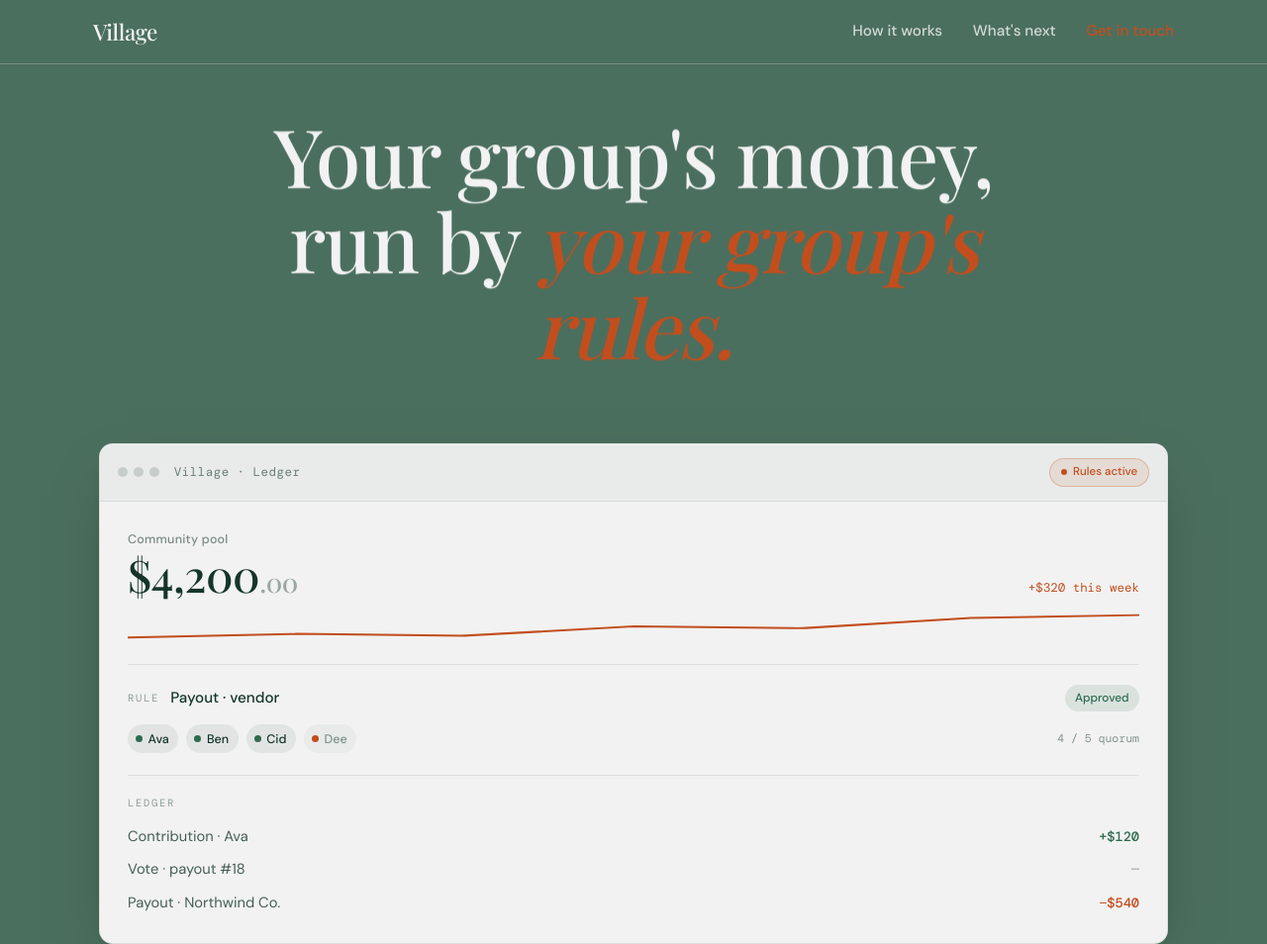
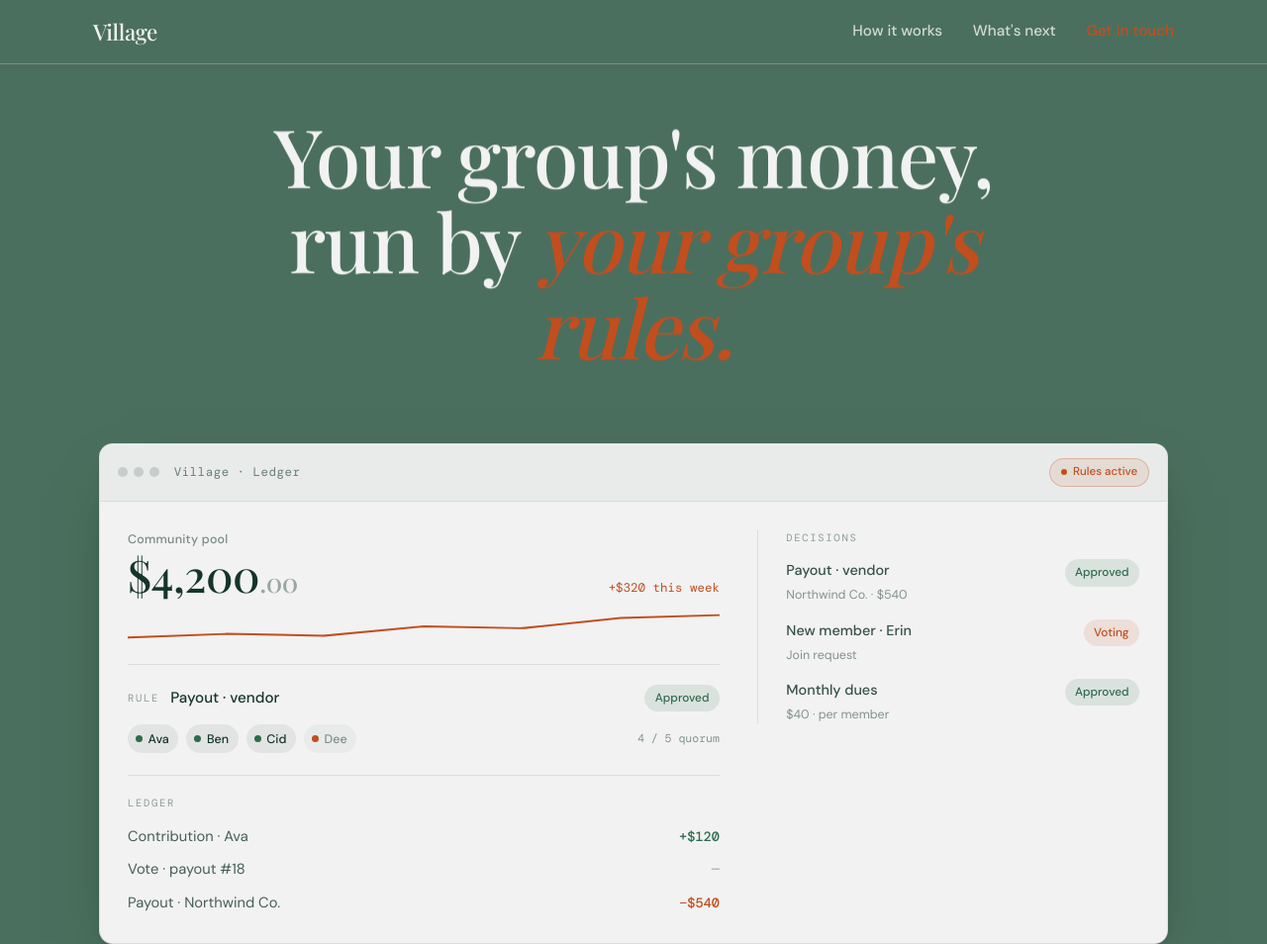
Before and after one commit to mirandahectora/village-website-new, a plain HTML site: page index.html in a window 1280 px wide. Shown: the top 954 px of the page at 99% size. Drawn offline with nearby package versions, Linux system fonts and the light colour scheme.

Commit message:
Single-column intro, add hero Decisions column, trim footer links
Co-Authored-By: Claude Opus 4.8 <noreply@anthropic.com>

```diff
--- a/index.html
+++ b/index.html
@@ -180,6 +180,24 @@ section[id]{scroll-margin-top:72px}
 }
 .mock__pill::before{content:"";width:6px;height:6px;border-radius:50%;background:var(--terracotta)}
 .mock__body{padding:clamp(1.15rem,3vw,1.75rem);display:grid;gap:1.35rem}
+.mock__main{display:grid;gap:1.35rem;align-content:start}
+@media (min-width:760px){
+  .mock__body{grid-template-columns:1.55fr 1fr;gap:clamp(1.5rem,3vw,2.5rem);align-items:start}
+}
+
+/* decisions column (right side of hero mockup) */
+.mock__decisions ul{list-style:none;margin:.85rem 0 0;padding:0;display:grid;gap:.9rem}
+.mock__dec{display:flex;align-items:flex-start;justify-content:space-between;gap:.85rem}
+.mock__dec-info{display:flex;flex-direction:column;gap:.15rem}
+.mock__dec-name{font-family:var(--body);font-size:.9rem;font-weight:500;color:rgba(21,53,42,.85)}
+.mock__dec-meta{font-family:var(--body);font-size:.78rem;color:rgba(21,53,42,.5)}
+.mock__status.is-pending{color:var(--terracotta);background:rgba(194,78,30,.12)}
+@media (min-width:760px){
+  .mock__decisions{border-left:1px solid rgba(21,53,42,.1);padding-left:clamp(1.25rem,2.5vw,1.75rem)}
+}
+@media (max-width:759px){
+  .mock__decisions{border-top:1px solid rgba(21,53,42,.1);padding-top:1.2rem}
+}
 
 .mock__balance{
   display:grid;grid-template-columns:1fr auto;align-items:end;
@@ -257,11 +275,8 @@ section[id]{scroll-margin-top:72px}
 .intro{padding-block:clamp(3.5rem,8vw,6rem)}
 .intro__text{
   color:var(--ink-70);
-  max-width:80ch;
+  max-width:68ch;
   font-size:clamp(1.05rem,1rem + .3vw,1.2rem);
-}
-@media (min-width:900px){
-  .intro__text{columns:2;column-gap:3.5rem}
 }
 
 /* ---------- how it works ---------- */
@@ -418,6 +433,7 @@ section[id]{scroll-margin-top:72px}
           <span class="mock__pill">Rules active</span>
         </div>
         <div class="mock__body">
+          <div class="mock__main">
             <div class="mock__balance">
               <div>
                 <p class="mock__label">Community pool</p>
@@ -452,6 +468,34 @@ section[id]{scroll-margin-top:72px}
                 <li><span>Payout · Northwind Co.</span><b class="neg">−$540</b></li>
               </ul>
             </div>
+          </div>
+
+          <aside class="mock__decisions">
+            <p class="mock__tag">Decisions</p>
+            <ul>
+              <li class="mock__dec">
+                <span class="mock__dec-info">
+                  <span class="mock__dec-name">Payout · vendor</span>
+                  <span class="mock__dec-meta">Northwind Co. · $540</span>
+                </span>
+                <span class="mock__status">Approved</span>
+              </li>
+              <li class="mock__dec">
+                <span class="mock__dec-info">
+                  <span class="mock__dec-name">New member · Erin</span>
+                  <span class="mock__dec-meta">Join request</span>
+                </span>
+                <span class="mock__status is-pending">Voting</span>
+              </li>
+              <li class="mock__dec">
+                <span class="mock__dec-info">
+                  <span class="mock__dec-name">Monthly dues</span>
+                  <span class="mock__dec-meta">$40 · per member</span>
+                </span>
+                <span class="mock__status">Approved</span>
+              </li>
+            </ul>
+          </aside>
         </div>
       </div>
     </div>
@@ -628,10 +672,6 @@ section[id]{scroll-margin-top:72px}
   <div class="shell foot__inner">
     <p>Village Finance, Corp. &copy; 2026</p>
     <nav class="foot__links" aria-label="Footer">
-      <a href="#top">Overview</a>
-      <a href="#how-it-works">How it works</a>
-      <a href="#whats-next">What's next</a>
-      <a href="#contact">Get in touch</a>
       <a href="/privacy">Privacy</a>
       <a href="/terms">Terms</a>
     </nav>
```
Lines whose indentation alone changed are shown as unchanged.
